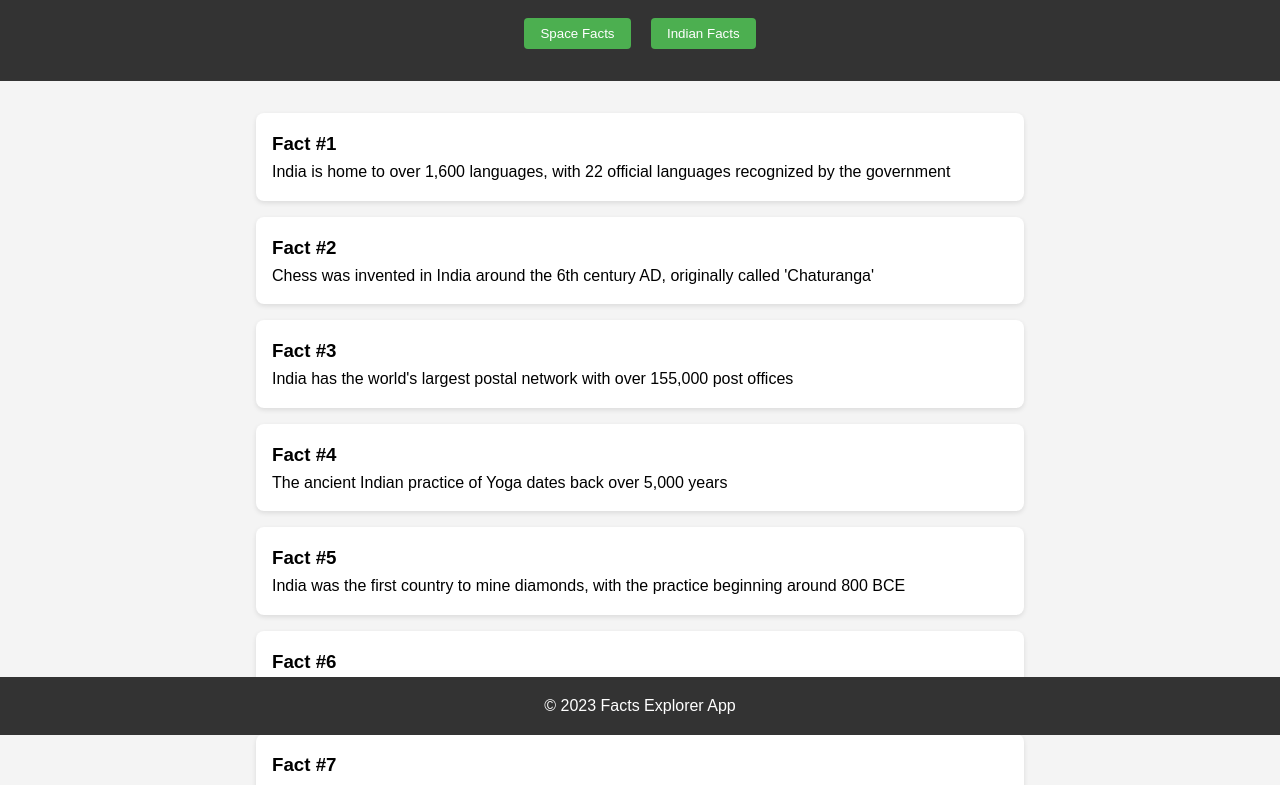
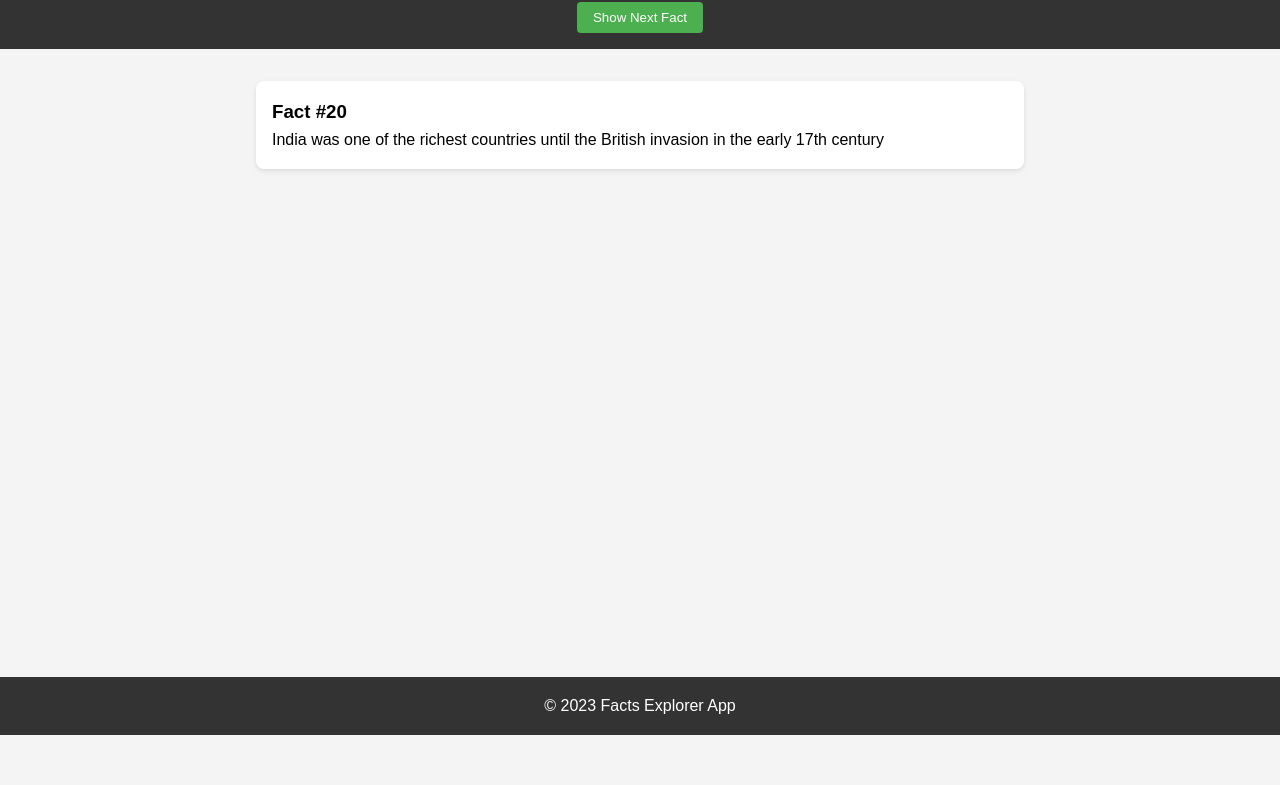
Before and after one commit to PIYUSH-108-SOLANKI/facts, a plain HTML site: page index.html in a window 1280 px wide. Shown: the part 65-850 px from the top of the page. After the commit the page ends 800 px from the top, so only its background shows below. Drawn offline with Linux system fonts and the light colour scheme.

Commit message:
Update index.html

```diff
--- a/index.html
+++ b/index.html
@@ -24,8 +24,18 @@
             padding: 1rem;
         }
 
-        nav {
+        #fact-container {
+            max-width: 800px;
+            margin: 2rem auto;
+            padding: 0 1rem;
+        }
+
+        .fact-card {
+            background-color: white;
+            padding: 1rem;
             margin: 1rem 0;
+            border-radius: 8px;
+            box-shadow: 0 2px 5px rgba(0,0,0,0.1);
         }
 
         button {
@@ -42,20 +52,6 @@
             background-color: #45a049;
         }
 
-        #facts-container {
-            max-width: 800px;
-            margin: 2rem auto;
-            padding: 0 1rem;
-        }
-
-        .fact-card {
-            background-color: white;
-            padding: 1rem;
-            margin: 1rem 0;
-            border-radius: 8px;
-            box-shadow: 0 2px 5px rgba(0,0,0,0.1);
-        }
-
         footer {
             text-align: center;
             padding: 1rem;
@@ -69,135 +65,49 @@
 </head>
 <body>
     <header>
-        <h1>Facts Explorer</h1>
-        <nav>
-            <button onclick="showCategory('space')">Space Facts</button>
-            <button onclick="showCategory('indian')">Indian Facts</button>
-        </nav>
+        <h1>Indian Facts Explorer</h1>
+        <button onclick="showRandomFact()">Show Next Fact</button>
     </header>
     <main>
-        <section id="facts-container">
+        <div id="fact-container">
             <!-- Facts will be dynamically inserted here -->
-        </section>
+        </div>
     </main>
     <footer>
         <p>&copy; 2023 Facts Explorer App</p>
     </footer>
 
     <script>
-        const factsData = {
-            space: {
-                "spaceFacts": [
-                    // Your existing space facts here
-                ]
-            },
-            indian: {
-                "indianFacts": [
+        const indianFacts = [
             {
                 "id": 1,
                 "fact": "India is home to over 1,600 languages, with 22 official languages recognized by the government"
             },
-                    {
-                        "id": 2,
-                        "fact": "Chess was invented in India around the 6th century AD, originally called 'Chaturanga'"
-                    },
-                    {
-                        "id": 3,
-                        "fact": "India has the world's largest postal network with over 155,000 post offices"
-                    },
-                    {
-                        "id": 4,
-                        "fact": "The ancient Indian practice of Yoga dates back over 5,000 years"
-                    },
-                    {
-                        "id": 5,
-                        "fact": "India was the first country to mine diamonds, with the practice beginning around 800 BCE"
-                    },
-                    {
-                        "id": 6,
-                        "fact": "The world's largest film industry by number of films produced is in India (Bollywood)"
-                    },
-                    {
-                        "id": 7,
-                        "fact": "Zero was invented in India by mathematician Aryabhata"
-                    },
-                    {
-                        "id": 8,
-                        "fact": "India has the world's largest railway network by passenger volume"
-                    },
-                    {
-                        "id": 9,
-                        "fact": "The Taj Mahal took 22 years to complete, from 1632 to 1653"
-                    },
-                    {
-                        "id": 10,
-                        "fact": "India is the world's largest democracy by population"
-                    },
-                    {
-                        "id": 11,
-                        "fact": "Sanskrit is considered the oldest language in the world still in use"
-                    },
-                    {
-                        "id": 12,
-                        "fact": "The game of Snakes and Ladders originated in India, known as 'Mokshapat'"
-                    },
-                    {
-                        "id": 13,
-                        "fact": "India has the world's largest film school - the Film and Television Institute of India"
-                    },
-                    {
-                        "id": 14,
-                        "fact": "The ancient Indian university Takshashila (now Taxila) was the world's first university"
-                    },
-                    {
-                        "id": 15,
-                        "fact": "India is the world's largest producer and consumer of spices"
-                    },
-                    {
-                        "id": 16,
-                        "fact": "The art of Navigation was born in the river Sindh over 6000 years ago"
-                    },
-                    {
-                        "id": 17,
-                        "fact": "Ayurveda is the earliest school of medicine known to humanity"
-                    },
-                    {
-                        "id": 18,
-                        "fact": "India has the largest number of vegetarians in the world"
-                    },
-                    {
-                        "id": 19,
-                        "fact": "The world's first granite temple is the Brihadeswara Temple in Tamil Nadu"
-                    },
+            // ... include all 20 facts from the previous JSON ...
             {
                 "id": 20,
                 "fact": "India was one of the richest countries until the British invasion in the early 17th century"
             }
-                ]
+        ];
+
+        function getRandomFact() {
+            return indianFacts[Math.floor(Math.random() * indianFacts.length)];
         }
-        };
 
-        function showCategory(category) {
-            const container = document.getElementById('facts-container');
-            container.innerHTML = ''; // Clear current content
+        function showRandomFact() {
+            const container = document.getElementById('fact-container');
+            const fact = getRandomFact();
 
-            const facts = factsData[category][`${category}Facts`];
-
-            facts.forEach(fact => {
-                const factCard = document.createElement('div');
-                factCard.className = 'fact-card';
-                factCard.innerHTML = `
+            container.innerHTML = `
+                <div class="fact-card">
                     <h3>Fact #${fact.id}</h3>
                     <p>${fact.fact}</p>
+                </div>
             `;
-                container.appendChild(factCard);
-            });
         }
 
-        // Show space facts by default when page loads
-        document.addEventListener('DOMContentLoaded', () => {
-            showCategory('indian');
-        });
+        // Show first random fact when page loads
+        document.addEventListener('DOMContentLoaded', showRandomFact);
     </script>
 </body>
 </html>
```
Lines whose indentation alone changed are shown as unchanged.
